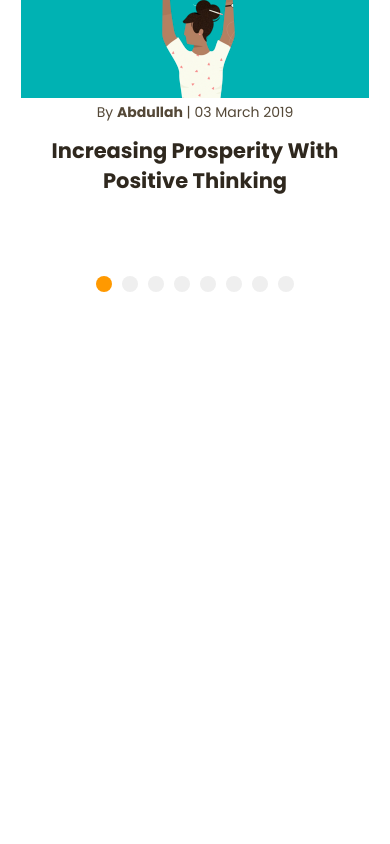
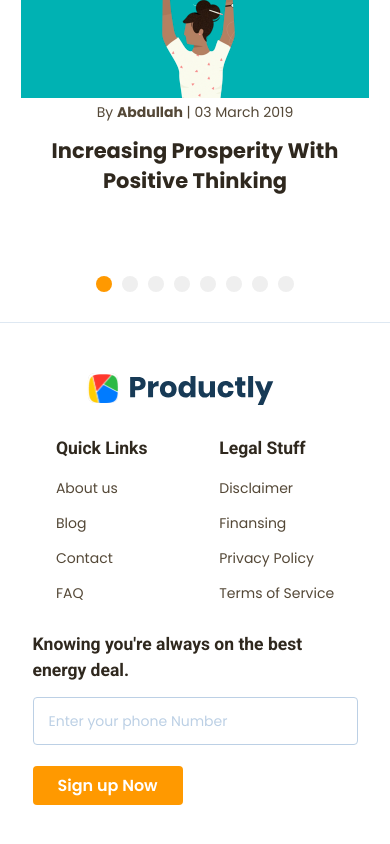
Before and after one commit to liudmylailchenko/productly, a React (Create React App) app: page / in a window 390 px wide. Shown: the part 5661-6505 px from the top of the page. Before the commit the page ends 5983 px from the top, so only its background shows below. Built offline with nearby package versions, Linux system fonts and the light colour scheme.

Commit message:
Added new style to make footer responsive (#6)

```diff
--- a/src/App.js
+++ b/src/App.js
@@ -20,7 +20,7 @@ function App() {
       <SectionMarketers />
       <SectionSuperHero />
       <SectionMarketingStrategies />
-      {/* <Footer /> */}
+      <Footer />
     </div>
   );
 }
--- a/src/components/Footer.js
+++ b/src/components/Footer.js
@@ -3,34 +3,80 @@ import styled from 'styled-components/macro';
 import { H5, TextSm } from './Typography';
 import logo from '../images/Logo.svg';
 import Button from './Button';
+import Container from './Container';
 
 const Wrapper = styled.div`
   h5 {
     font-family: 'Roboto', sans-serif;
-    margin-bottom: 35px;
+    margin-bottom: 10px;
+    @media screen and (min-width: 850px) {
+      margin-bottom: 30px;
+    }
   }
 
   p {
     font-weight: normal;
     line-height: 35px;
   }
+
+  img {
+    margin: 0 40px 30px 10px;
+  }
 `;
 
-const Container = styled.div`
-  max-width: 1110px;
-  margin: 0 auto;
-  padding: 102px 0 95px;
+const ContainerStyled = styled(Container)`
+  padding: 50px 20px 55px;
   border-top: 1px solid rgba(188, 208, 229, 0.496913);
   display: flex;
+  align-items: center;
+  justify-content: space-between;
+  flex-direction: column;
+
+  @media screen and (min-width: 850px) {
+    flex-direction: row;
     align-items: flex-start;
+  }
+
+  @media screen and (min-width: 900px) {
+    padding: 90px 20px 95px;
+  }
+`;
+
+const Content = styled.div`
+  display: flex;
+
+  width: 100%;
+  flex-direction: column;
+  align-items: center;
+
+  @media screen and (min-width: 640px) {
+    flex-direction: row;
+  }
+`;
+
+const LinksContainer = styled.div`
+  display: flex;
+  justify-content: space-around;
+  flex-grow: 1;
+  width: 100%;
+
+  @media screen and (min-width: 640px) {
+    width: auto;
+  }
 `;
 
 const Links = styled.div`
-  margin-left: 127px;
+  margin: 0 0 20px;
+  a {
+    text-decoration: none;
+
+    &:hover {
+      text-decoration: underline;
+    }
+  }
 `;
 
 const SignUp = styled.div`
-  margin-left: 82px;
   max-width: 325px;
 
   input {
@@ -51,22 +97,42 @@ const SignUp = styled.div`
 function Footer() {
   return (
     <Wrapper>
-      <Container>
+      <ContainerStyled>
         <img src={logo} alt="" />
+        <Content>
+          <LinksContainer>
             <Links>
               <H5>Quick Links</H5>
+              <a href="#">
                 <TextSm>About us</TextSm>
+              </a>
+              <a href="#">
                 <TextSm>Blog</TextSm>
+              </a>
+              <a href="#">
                 <TextSm>Contact</TextSm>
+              </a>
+              <a href="#">
                 <TextSm>FAQ</TextSm>
+              </a>
             </Links>
+
             <Links>
               <H5>Legal Stuff</H5>
+              <a href="#">
                 <TextSm>Disclaimer</TextSm>
+              </a>
+              <a href="#">
                 <TextSm>Finansing</TextSm>
+              </a>
+              <a href="#">
                 <TextSm>Privacy Policy</TextSm>
+              </a>
+              <a href="#">
                 <TextSm>Terms of Service</TextSm>
+              </a>
             </Links>
+          </LinksContainer>
           <SignUp>
             <H5>Knowing you're always on the best energy deal. </H5>
             <input placeholder="Enter your phone Number"></input>
@@ -74,7 +140,8 @@ function Footer() {
               Sign up Now
             </Button>
           </SignUp>
-      </Container>
+        </Content>
+      </ContainerStyled>
     </Wrapper>
   );
 }
```
Lines whose indentation alone changed are shown as unchanged.
